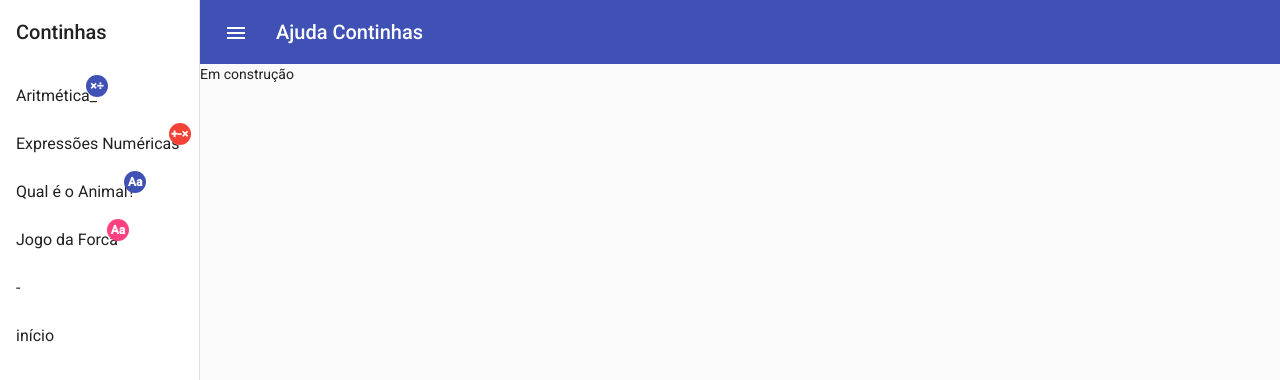
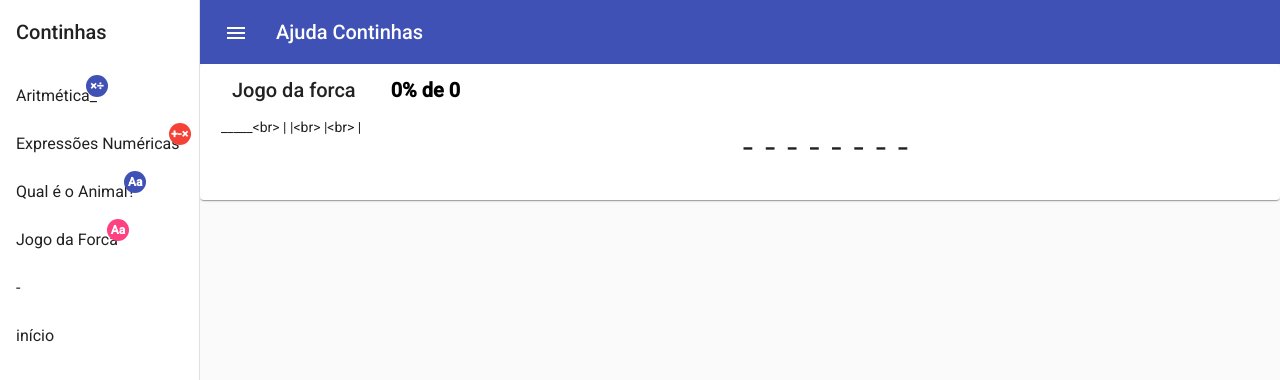
Before and after one commit to Jefferson-S-Rodrigues/angular-continhas, an Angular app: page /forca in a window 1280 px wide. Shown: the top 380 px of the page. Built offline with nearby package versions, Linux system fonts and the light colour scheme.

Commit message:
Jogo da forca: exibindo palavra

```diff
--- a/angular.json
+++ b/angular.json
@@ -52,13 +52,13 @@
               "budgets": [
                 {
                   "type": "initial",
-                  "maximumWarning": "2mb",
-                  "maximumError": "5mb"
+                  "maximumWarning": "4mb",
+                  "maximumError": "10mb"
                 },
                 {
                   "type": "anyComponentStyle",
-                  "maximumWarning": "6kb",
-                  "maximumError": "10kb"
+                  "maximumWarning": "12kb",
+                  "maximumError": "20kb"
                 }
               ]
             }
--- a/src/app/app.component.html
+++ b/src/app/app.component.html
@@ -6,7 +6,7 @@
       <a mat-list-item routerLink="/aritmetica"><span matBadge="&#215;&#247;" [matBadgeColor]="corAritmetica">Aritmética_</span></a>
       <a mat-list-item routerLink="/expressoes-numericas"><span matBadge="+-&#215;" [matBadgeColor]="corExpNum">Expressões Numéricas</span></a>
       <a mat-list-item routerLink="/animais"><span  matBadge="Aa" [matBadgeColor]="corAnimais">Qual é o Animal?</span></a>
-      <a mat-list-item><span  matBadge="Aa" [matBadgeColor]="corForca">Jogo da Forca</span></a>
+      <a mat-list-item routerLink="/forca"><span  matBadge="Aa" [matBadgeColor]="corForca">Jogo da Forca</span></a>
       <a mat-list-item><span>-</span></a>
       <a mat-list-item routerLink="/"><span>início</span></a>
     </mat-nav-list>
--- a/src/app/pages/dashboard/dashboard.component.ts
+++ b/src/app/pages/dashboard/dashboard.component.ts
@@ -13,7 +13,8 @@ export class DashboardComponent {
   dictcards = [
     { title: 'Aritmética', cols: 1, rows: 1, content: 'Continhas de &#215; e &#247;', link: 'aritmetica' },
     { title: 'Expressões Numéricas', cols: 1, rows: 1, content: 'Continhas de +, - e &#215;', link: 'expressoes-numericas' },
-    { title: 'Animais', cols: 1, rows: 1, content: 'Qual é o animal?', link: 'animais' }
+    { title: 'Animais', cols: 1, rows: 1, content: 'Qual é o animal?', link: 'animais' },
+    { title: 'Jogo da Forca', cols: 1, rows: 1, content: 'Jogo da forca', link: 'forca' }
   ];
 
   constructor(private breakpointObserver: BreakpointObserver) { }
--- a/src/app/pages/forca/forca.component.html
+++ b/src/app/pages/forca/forca.component.html
@@ -1,3 +1,17 @@
-<p>Em construção</p>
+<mat-card class="shipping-card">
+  <mat-card-header>
+    <mat-card-title>
+      <app-topo [title]="title" [usuario]="usuario"></app-topo>
+    </mat-card-title>
+  </mat-card-header>
+  <mat-card-content>
+    <div class="flex">
+      <div class="item fig-forca">{{desenho}}</div>
+      <div class="item palavra">
+        <p class="letra-forca">{{forca_exibir}}</p>
+      </div>
+    </div>
+  </mat-card-content>
+</mat-card>
 
 <app-rodape [usuario]="usuario"></app-rodape>
--- a/src/app/pages/forca/forca.component.scss
+++ b/src/app/pages/forca/forca.component.scss
@@ -0,0 +1,25 @@
+.letra-forca {
+    letter-spacing: .3rem;
+    font-size: large;
+    font-weight: 700;
+    padding: 15px 0 15px 0;
+    text-align: center;
+}
+
+.flex {
+    display: flex;
+}
+
+.item {
+    margin: 5px;
+    flex-grow: 1;
+}
+
+.fig-forca {
+    flex-shrink: 1;
+}
+
+.palavra {
+    flex-shrink: 3;
+    flex-basis: 80%;
+}
--- a/src/app/pages/forca/forca.component.ts
+++ b/src/app/pages/forca/forca.component.ts
@@ -1,4 +1,4 @@
-import { Component, OnInit } from '@angular/core';
+import { Component, HostListener, OnInit } from '@angular/core';
 
 @Component({
   selector: 'app-forca',
@@ -7,12 +7,20 @@ import { Component, OnInit } from '@angular/core';
 })
 export class ForcaComponent implements OnInit {
 
+  title = 'Jogo da forca';
+  todas: number = 0;
+
+  forca = [];
+  forca_exibir = "";
+  desenho = desenhos[0];
+
   usuario = {
     acertos: 0,
     total: 0,
-    descr: "",
-    cinco: [],
+    palavra: "",
+    palavrasa: "",
     correto: "",
+    letradig: [],
     uresp: "",
     acertou: -1,
     porc: 0
@@ -20,7 +28,51 @@ export class ForcaComponent implements OnInit {
 
   constructor() { }
 
-  ngOnInit(): void {
+  ngOnInit() {
+    this.proximaPalavra();
+  }
+
+  proximaPalavra() {
+    this.usuario.letradig = [];
+    this.usuario.palavra = palavras[Math.floor(Math.random() * palavras.length)].toUpperCase();
+    this.usuario.palavrasa = this.usuario.palavra.normalize("NFD").replace(/[\u0300-\u036f]/g, "");
+    this.todas = this.usuario.palavrasa.length;
+    this.forca = '_'.repeat(this.todas).split("");
+    this.forca_exibir = this.forca.join(" ");
+
+  }
+
+  proximaLetra(letra: string) {
+    for (let i = 0; i < this.usuario.palavrasa.length; i++) {
+      if (this.usuario.palavrasa[i] == letra.toUpperCase() && this.forca[i] == '_') {
+        this.todas--;
+        this.forca[i] = this.usuario.palavra[i];
+      }
+    }
+    this.forca_exibir = this.forca.join(" ");
+  }
+
+  @HostListener('document:keypress', ['$event'])
+  handleKeyboardEvent(event: KeyboardEvent) {
+    this.proximaLetra(event.key);
   }
 
 }
+
+const palavras = [
+  'ENGENHEIRO', 'MÉDICA', 'PISCINA', 'BANANA', 'amarelo', 'Caneca', 'Girafa', 'Escola', 'Agnóstico',
+  'Elefante', 'Escola', 'Estojo', 'Geleia', 'Limonada', 'Passarinho', 'Umbigo', 'Acender',
+  'Asterisco', 'Chuveiro', 'COnviVência', 'COração', 'Esquerdo', 'Independência', 'Oftalmologista',
+  'Otorrinolaringologista', 'Paralelepípedo', 'Quarentena', 'Reportagem', 'Temperança', 'Fleumático',
+  'Verossimilhança', 'Banheiro', 'Cachorro', 'Campeonato', 'Corrupção', 'Galáxia', 'Forca',
+  'História', 'Oração', 'Pneumonia', 'Trilogia', 'Xícara', 'Brincadeira', 'Psicologia', 'Universidade'
+];
+
+const desenhos = [
+`
+_____<br>
+|   |<br>
+|<br>
+|
+`
+];
```
Also changed, not shown: 1 other file (tests, documents, lock files or other folders).
